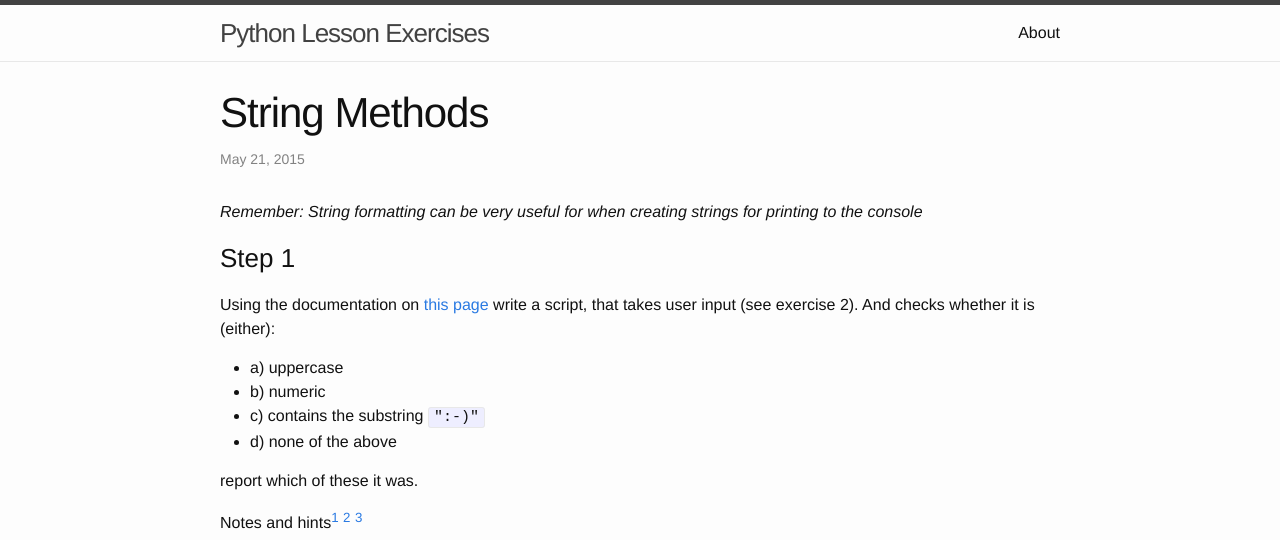
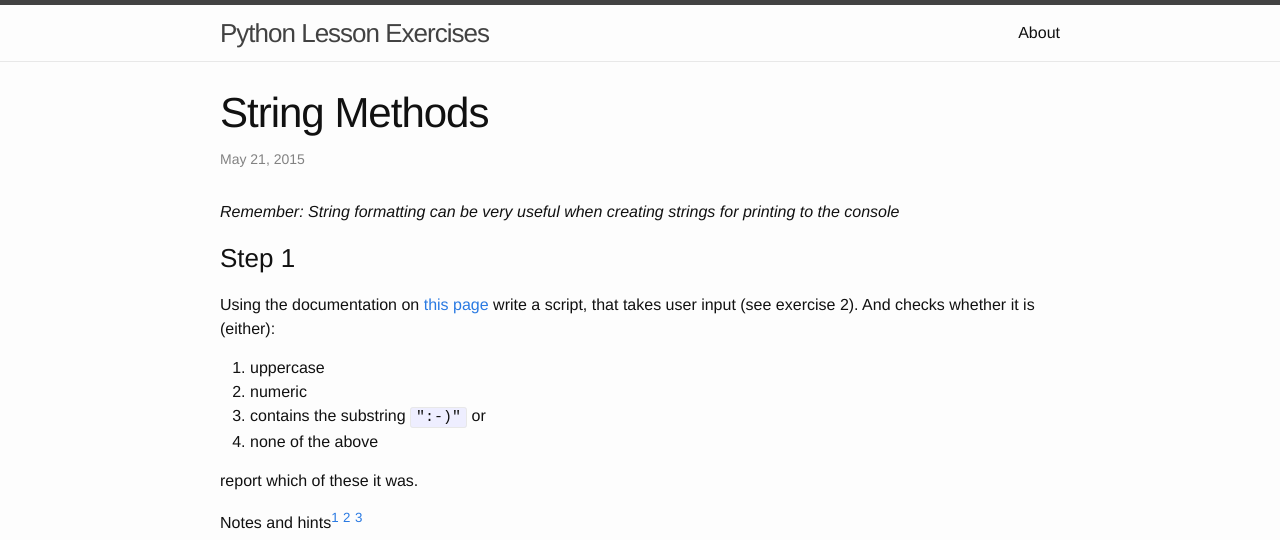
Before and after one commit to fsr/python-lessons, a Jekyll site: the page built from _exercises/string-methods.md, in a window 1280 px wide. Shown: the top 540 px of the page. Built offline with Jekyll 4.4.1, drawn with Linux system fonts in a browser that asks for light colours.

Commit message:
better list

```diff
--- a/_exercises/string-methods.md
+++ b/_exercises/string-methods.md
@@ -3,17 +3,17 @@
 number: 3
 ---
 
-*Remember: String formatting can be very useful for when creating strings for printing to the console*
+*Remember: String formatting can be very useful when creating strings for printing to the console*
 
 ### Step 1
 
 Using the documentation on [this page](https://docs.python.org/3/library/stdtypes.html#string-methods) write a script, that takes user input (see exercise 2).
 And checks whether it is (either):
 
-- a) uppercase
-- b) numeric
-- c) contains the substring `":-)"`
-- d) none of the above
+1. uppercase
+2. numeric
+3. contains the substring `":-)"` or
+4. none of the above
 
 report which of these it was.
 
@@ -32,7 +32,8 @@
 
 Expand the 'uppercase' branch, to not only report that it was uppercase, but also print a lowercase version. [^docpage]
 
-[^docpage]: [Python String Documentation Page](https://docs.python.org/3/library/stdtypes.html#string-methods)
+[^docpage]:
+	[Python String Documentation Page](https://docs.python.org/3/library/stdtypes.html#string-methods)
 
 ### Step 3
 
@@ -47,6 +48,8 @@
 
 `'aglloatyat' -> ['', 'gllo', 'ty', 't'] -> ';gllo;ty;t'`
 
-[^string_splitting]: Strings can be split with the `split(separator)` method. This method also accepts a second parameter (int) how often it should split the string at maximum.
+[^string_splitting]:
+	Strings can be split with the `split(separator)` method. This method also accepts a second parameter (int) how often it should split the string at maximum.
 
-[^string_join]: Strings are joined with the `join(separator)` method.
+[^string_join]:
+	Strings are joined with the `join(separator)` method.
```
